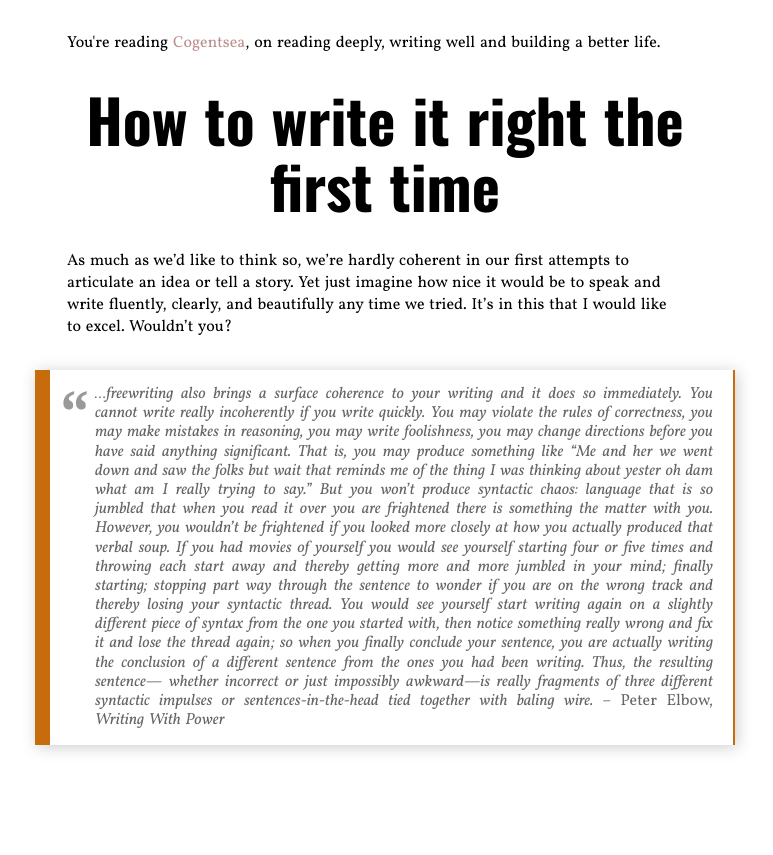
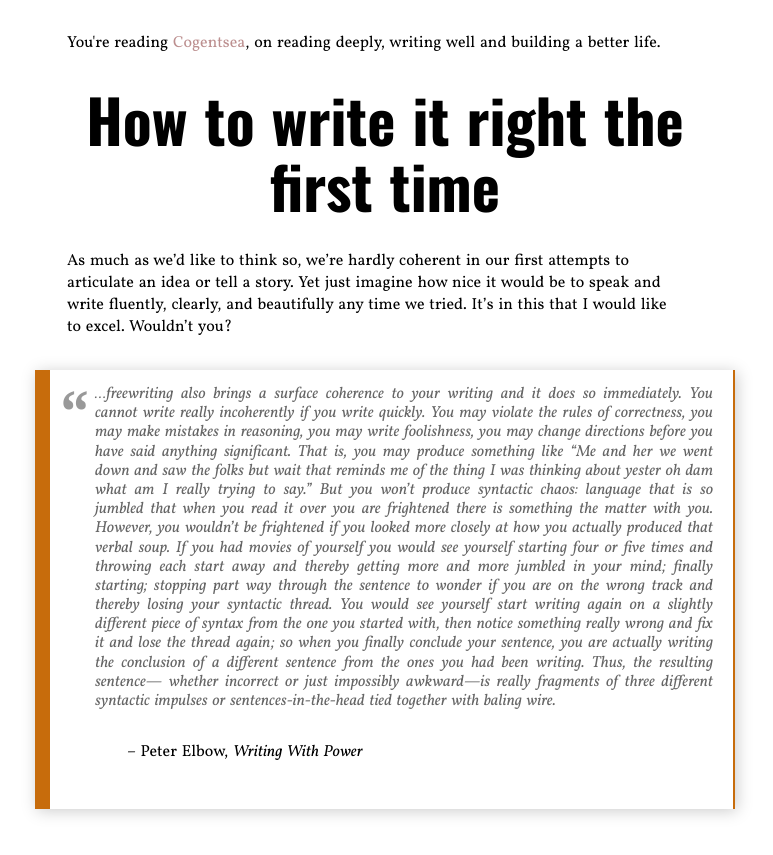
Before and after one commit to jacksoncusick/cogentsea, a Jekyll site: the page built from _posts/2015-11-8-sixth.html, in a window 1280 px wide. Shown: the top 855 px of the page, without its empty margins (255-1028 px from the left). Built offline with Jekyll 4.4.1, drawn with Linux system fonts in a browser that asks for light colours.

```diff
--- a/_posts/2015-11-8-sixth.html
+++ b/_posts/2015-11-8-sixth.html
@@ -7,4 +7,4 @@ excerpt: A habit to make your first-drafts more coherent
 <h1>How to write it right the first time</h1>
 <p>As much as we’d like to think so, we’re hardly coherent in our first attempts to articulate an idea or tell a story. Yet just imagine how nice it would be to speak and write fluently, clearly, and beautifully any time we tried. It’s in this that I would like to excel. Wouldn’t you?</p>
 <p><blockquote><i>…freewriting also brings a surface coherence to your writing and it does so immediately. You cannot write really incoherently if you write quickly. You may violate the rules of correctness, you may make mistakes in reasoning, you may write foolishness, you may change directions before you have said anything significant. That is, you may produce something like “Me and her we went down and saw the folks but wait that reminds me of the thing I was thinking about yester oh dam what am I really trying to say.” But you won’t produce syntactic chaos: language that is so jumbled that when you read it over you are frightened there is something the matter with you.
-However, you wouldn’t be frightened if you looked more closely at how you actually produced that verbal soup. If you had movies of yourself you would see yourself starting four or five times and throwing each start away and thereby getting more and more jumbled in your mind; finally starting; stopping part way through the sentence to wonder if you are on the wrong track and thereby losing your syntactic thread. You would see yourself start writing again on a slightly different piece of syntax from the one you started with, then notice something really wrong and fix it and lose the thread again; so when you finally conclude your sentence, you are actually writing the conclusion of a different sentence from the ones you had been writing. Thus, the resulting sentence— whether incorrect or just impossibly awkward—is really fragments of three different syntactic impulses or sentences-in-the-head tied together with baling wire.</i> – Peter Elbow, <i>Writing With Power</i></blockquote></p>
+However, you wouldn’t be frightened if you looked more closely at how you actually produced that verbal soup. If you had movies of yourself you would see yourself starting four or five times and throwing each start away and thereby getting more and more jumbled in your mind; finally starting; stopping part way through the sentence to wonder if you are on the wrong track and thereby losing your syntactic thread. You would see yourself start writing again on a slightly different piece of syntax from the one you started with, then notice something really wrong and fix it and lose the thread again; so when you finally conclude your sentence, you are actually writing the conclusion of a different sentence from the ones you had been writing. Thus, the resulting sentence— whether incorrect or just impossibly awkward—is really fragments of three different syntactic impulses or sentences-in-the-head tied together with baling wire.</i> <p>– Peter Elbow, <i>Writing With Power</i></p></blockquote></p>
```
